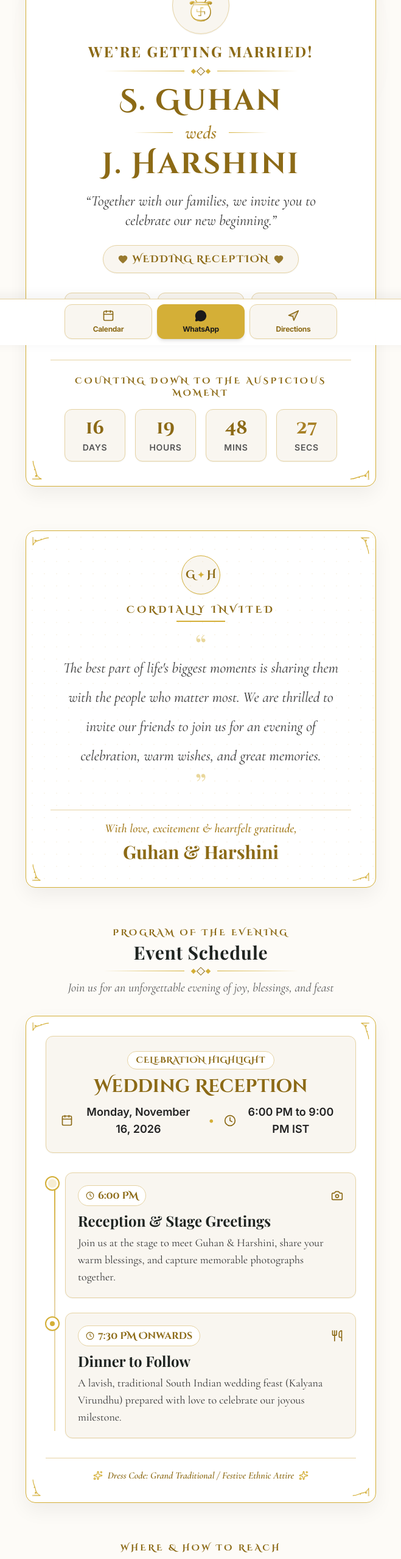
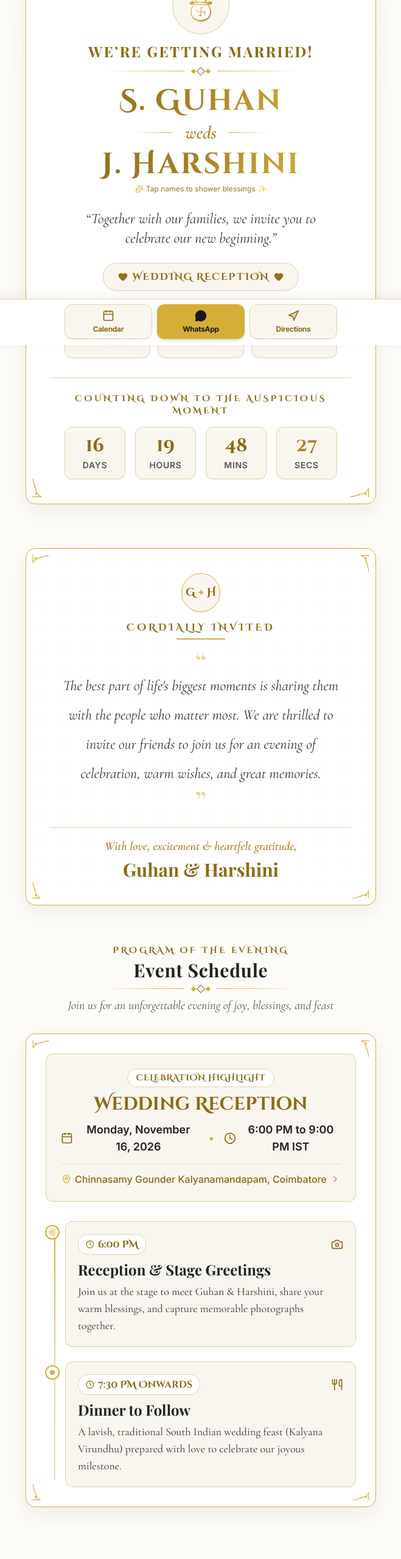
Before and after one commit to naveennagarajan34/react-vite-website, a React (Vite) app: page / in a window 1280 px wide. Shown: the part 234-2791 px from the top of the page at 61% size, without its empty margins (310-969 px from the left). Built offline with nearby package versions, Linux system fonts and the light colour scheme; the HTML template or start-up script is replaced by a standard one; a web font is replaced by a local one.

Commit message:
feat: remove address section & dress code, add dynamic falling petals & shimmer effects

```diff
--- a/src/App.jsx
+++ b/src/App.jsx
@@ -2,10 +2,10 @@ import React, { useState } from 'react';
 import { HeroSection } from './components/HeroSection';
 import { InvitationNote } from './components/InvitationNote';
 import { EventSchedule } from './components/EventSchedule';
-import { VenueNavigation } from './components/VenueNavigation';
 import { FooterBlessings } from './components/FooterBlessings';
 import { MobileQuickBar } from './components/MobileQuickBar';
 import { ThoranamHeader } from './components/OrnamentalMotifs';
+import { FallingPetalsCanvas } from './components/FallingPetalsCanvas';
 import { weddingAudio } from './utils/audioPlayer';
 import { Volume2, VolumeX } from 'lucide-react';
 
@@ -19,6 +19,9 @@ export default function App() {
 
   return (
     <div className="min-h-screen bg-royal-bg-pattern text-[#333333] flex flex-col relative selection:bg-[#D4AF37] selection:text-[#1A1A1A] font-inter">
+      {/* Dynamic Golden Flower Petals Background System */}
+      <FallingPetalsCanvas />
+
       {/* Top Auspicious Zari Ribbon & Thoranam */}
       <div className="sticky top-0 z-40 bg-white/95 backdrop-blur-md border-b border-[#E6D3A3]">
         <div className="zari-border-top" />
@@ -26,7 +29,7 @@ export default function App() {
         <div className="zari-border-bottom" />
       </div>
 
-      {/* Floating Ambient Music Audio Button (Accessible touch target >= 44px) */}
+      {/* Floating Ambient Music Audio Button with Dynamic Equalizer */}
       <div className="fixed top-12 right-3 sm:right-5 z-40">
         <button
           onClick={toggleMusic}
@@ -34,14 +37,19 @@ export default function App() {
           aria-label={isPlayingMusic ? "Mute traditional wedding music" : "Play traditional wedding music"}
           className={`min-h-[44px] min-w-[44px] flex items-center justify-center space-x-2 px-3.5 py-2 rounded-full text-sm font-semibold backdrop-blur-md shadow-md transition-all ${
             isPlayingMusic
-              ? 'bg-[#D4AF37] text-[#1A1A1A] ring-2 ring-[#E6D3A3] animate-pulse'
-              : 'bg-[#F9F6F0]/95 text-[#8C6A16] border border-[#E6D3A3] hover:bg-[#F3EDE2]'
+              ? 'bg-[#D4AF37] text-[#1A1A1A] ring-2 ring-[#E6D3A3] shadow-[0_0_20px_rgba(212,175,55,0.4)] animate-pulse'
+              : 'bg-[#F9F6F0]/95 text-[#8C6A16] border border-[#E6D3A3] hover:bg-[#F3EDE2] shadow-sm'
           }`}
         >
           {isPlayingMusic ? (
             <>
               <Volume2 className="w-4 h-4 text-[#1A1A1A]" />
               <span className="hidden sm:inline font-cinzel text-xs font-bold">Nadaswaram Playing</span>
+              <span className="flex items-end space-x-0.5 h-3 ml-1" aria-hidden="true">
+                <span className="w-0.5 bg-[#1A1A1A] h-3 animate-bounce" />
+                <span className="w-0.5 bg-[#1A1A1A] h-1.5 animate-pulse" />
+                <span className="w-0.5 bg-[#1A1A1A] h-2.5 animate-bounce" />
+              </span>
             </>
           ) : (
             <>
@@ -54,23 +62,20 @@ export default function App() {
 
       {/* Main Content Flow */}
       <main className="flex-1 max-w-2xl mx-auto w-full pt-3 pb-24 px-1 xs:px-2 sm:px-0">
-        {/* 1. Hero Section with Live Countdown */}
+        {/* 1. Hero Section with Live Countdown & Shimmer Names */}
         <HeroSection />
 
         {/* 2. The Invitation Note Card */}
         <InvitationNote />
 
-        {/* 3. Event Schedule & Timeline */}
+        {/* 3. Event Schedule & Timeline with Integrated Venue Hall */}
         <EventSchedule />
 
-        {/* 4. Venue & Directions */}
-        <VenueNavigation />
-
-        {/* 5. Footer & Blessings */}
+        {/* 4. Footer & Blessings */}
         <FooterBlessings />
       </main>
 
-      {/* 6. Sticky Mobile Quick Action Bar */}
+      {/* 5. Sticky Mobile Quick Action Bar (with Directions button) */}
       <MobileQuickBar />
     </div>
   );
--- a/src/components/EventSchedule.jsx
+++ b/src/components/EventSchedule.jsx
@@ -1,8 +1,12 @@
 import React from 'react';
 import { CornerOrnament, GoldDivider } from './OrnamentalMotifs';
-import { Calendar, Clock, Sparkles, Utensils, Camera } from 'lucide-react';
+import { Calendar, Clock, MapPin, Utensils, Camera, ChevronRight } from 'lucide-react';
 
 export const EventSchedule = () => {
+  const directionsUrl = `https://www.google.com/maps/search/?api=1&query=${encodeURIComponent(
+    'Chinnasamy Gounder Kalyanamandapam, Kulathupalayam, Kovaipudur, Coimbatore, Tamil Nadu 641042'
+  )}`;
+
   return (
     <section className="py-8 px-3 xs:px-4 sm:px-6 relative">
       <div className="max-w-xl mx-auto">
@@ -20,21 +24,23 @@ export const EventSchedule = () => {
           </p>
         </div>
 
-        {/* Schedule Main Card: Clean White with Refined Gold Border & Soft Ambient Shadow */}
-        <div className="relative bg-[#FFFFFF] border border-[#D4AF37] rounded-2xl px-4 py-8 sm:p-8 shadow-[0_12px_32px_rgba(0,0,0,0.06)]">
+        {/* Schedule Main Card with Dynamic Hover Lift */}
+        <div className="luxury-card relative bg-[#FFFFFF] border border-[#D4AF37] rounded-2xl px-4 py-8 sm:p-8 shadow-[0_12px_32px_rgba(0,0,0,0.06)]">
           <CornerOrnament className="absolute top-2.5 left-2.5 w-7 h-7 text-[#D4AF37]" position="top-left" />
           <CornerOrnament className="absolute top-2.5 right-2.5 w-7 h-7 text-[#D4AF37]" position="top-right" />
           <CornerOrnament className="absolute bottom-2.5 left-2.5 w-7 h-7 text-[#D4AF37]" position="bottom-left" />
           <CornerOrnament className="absolute bottom-2.5 right-2.5 w-7 h-7 text-[#D4AF37]" position="bottom-right" />
 
-          {/* Event Master Info Banner (Soft Ivory Cream #F9F6F0 + Champagne Gold Border #E6D3A3) */}
-          <div className="bg-[#F9F6F0] border border-[#E6D3A3] rounded-xl p-4 sm:p-6 text-center mb-8 shadow-sm">
+          {/* Event Master Info Banner with Venue Hall Name */}
+          <div className="bg-[#F9F6F0] border border-[#E6D3A3] rounded-xl p-4 sm:p-6 text-center mb-8 shadow-sm hover:border-[#D4AF37] transition-all">
             <span className="inline-block bg-[#FFFFFF] text-[#8C6A16] font-cinzel text-xs sm:text-sm font-bold px-3.5 py-1 rounded-full uppercase tracking-wider mb-2.5 border border-[#E6D3A3]">
               Celebration Highlight
             </span>
             <h3 className="font-cinzel text-2xl sm:text-3xl font-bold text-[#8C6A16] mb-2.5">
               Wedding Reception
             </h3>
+
+            {/* Date & Time */}
             <div className="flex flex-col sm:flex-row items-center justify-center gap-2.5 sm:gap-4 text-base sm:text-lg text-[#222222] mt-2 font-semibold">
               <div className="flex items-center space-x-2 text-[#8C6A16]">
                 <Calendar className="w-5 h-5 text-[#8C6A16] flex-shrink-0" />
@@ -46,20 +52,34 @@ export const EventSchedule = () => {
                 <span className="font-inter text-[#222222]">6:00 PM to 9:00 PM IST</span>
               </div>
             </div>
+
+            {/* Venue Location Line */}
+            <div className="mt-3.5 pt-3 border-t border-[#E6D3A3]/60 flex items-center justify-center">
+              <a
+                href={directionsUrl}
+                target="_blank"
+                rel="noopener noreferrer"
+                className="inline-flex items-center space-x-1.5 text-sm sm:text-base font-inter font-medium text-[#8C6A16] hover:text-[#5E4409] transition-colors group"
+              >
+                <MapPin className="w-4 h-4 text-[#D4AF37] flex-shrink-0 group-hover:scale-110 transition-transform" />
+                <span>Chinnasamy Gounder Kalyanamandapam, Coimbatore</span>
+                <ChevronRight className="w-4 h-4 text-[#8C6A16] opacity-70 group-hover:translate-x-0.5 transition-transform" />
+              </a>
+            </div>
           </div>
 
           {/* Timeline Cards */}
           <div className="relative pl-6 sm:pl-8 space-y-6 before:content-[''] before:absolute before:left-2.5 sm:before:left-3.5 before:top-3 before:bottom-3 before:w-0.5 before:bg-gradient-to-b before:from-[#D4AF37] before:via-[#E6D3A3] before:to-[#D4AF37]/40">
 
             {/* Timeline Item 1: 6:00 PM */}
-            <div className="relative">
+            <div className="relative group">
               {/* Bullet Node */}
-              <div className="absolute -left-[29px] sm:-left-[33px] top-1.5 w-6 h-6 rounded-full bg-[#FFFFFF] border-2 border-[#D4AF37] flex items-center justify-center shadow-sm">
+              <div className="absolute -left-[29px] sm:-left-[33px] top-1.5 w-6 h-6 rounded-full bg-[#FFFFFF] border-2 border-[#D4AF37] flex items-center justify-center shadow-sm group-hover:scale-110 transition-transform">
                 <div className="w-2 h-2 rounded-full bg-[#D4AF37] animate-ping" />
               </div>
 
               {/* Card Body */}
-              <div className="bg-[#F9F6F0] border border-[#E6D3A3] rounded-xl p-4 sm:p-5 hover:border-[#D4AF37] transition-all shadow-sm">
+              <div className="bg-[#F9F6F0] border border-[#E6D3A3] rounded-xl p-4 sm:p-5 hover:border-[#D4AF37] hover:shadow-md transition-all shadow-sm">
                 <div className="flex items-center justify-between mb-2">
                   <span className="inline-flex items-center space-x-1.5 text-[#8C6A16] font-cinzel text-sm sm:text-base font-bold bg-[#FFFFFF] border border-[#E6D3A3] px-3 py-1 rounded-full">
                     <Clock className="w-3.5 h-3.5 text-[#8C6A16]" />
@@ -77,14 +97,14 @@ export const EventSchedule = () => {
             </div>
 
             {/* Timeline Item 2: 7:30 PM Onwards */}
-            <div className="relative">
+            <div className="relative group">
               {/* Bullet Node */}
-              <div className="absolute -left-[29px] sm:-left-[33px] top-1.5 w-6 h-6 rounded-full bg-[#FFFFFF] border-2 border-[#D4AF37] flex items-center justify-center shadow-sm">
+              <div className="absolute -left-[29px] sm:-left-[33px] top-1.5 w-6 h-6 rounded-full bg-[#FFFFFF] border-2 border-[#D4AF37] flex items-center justify-center shadow-sm group-hover:scale-110 transition-transform">
                 <div className="w-2 h-2 rounded-full bg-[#D4AF37]" />
               </div>
 
               {/* Card Body */}
-              <div className="bg-[#F9F6F0] border border-[#E6D3A3] rounded-xl p-4 sm:p-5 hover:border-[#D4AF37] transition-all shadow-sm">
+              <div className="bg-[#F9F6F0] border border-[#E6D3A3] rounded-xl p-4 sm:p-5 hover:border-[#D4AF37] hover:shadow-md transition-all shadow-sm">
                 <div className="flex items-center justify-between mb-2">
                   <span className="inline-flex items-center space-x-1.5 text-[#8C6A16] font-cinzel text-sm sm:text-base font-bold bg-[#FFFFFF] border border-[#E6D3A3] px-3 py-1 rounded-full">
                     <Clock className="w-3.5 h-3.5 text-[#8C6A16]" />
@@ -102,13 +122,6 @@ export const EventSchedule = () => {
             </div>
 
           </div>
-
-          {/* Auspicious Dress Code / Welcome note */}
-          <div className="mt-8 pt-4 border-t border-[#E6D3A3] flex items-center justify-center space-x-2 text-sm sm:text-base text-[#8C6A16] font-cormorant italic text-center font-semibold">
-            <Sparkles className="w-4 h-4 text-[#D4AF37] flex-shrink-0" />
-            <span>Dress Code: Grand Traditional / Festive Ethnic Attire</span>
-            <Sparkles className="w-4 h-4 text-[#D4AF37] flex-shrink-0" />
-          </div>
         </div>
       </div>
     </section>
--- a/src/components/HeroSection.jsx
+++ b/src/components/HeroSection.jsx
@@ -1,6 +1,7 @@
 import React, { useState, useEffect } from 'react';
+import confetti from 'canvas-confetti';
 import { KalasamIcon, CornerOrnament, GoldDivider } from './OrnamentalMotifs';
-import { Calendar, Clock, MapPin, Heart } from 'lucide-react';
+import { Calendar, Clock, MapPin, Heart, Sparkles } from 'lucide-react';
 
 export const HeroSection = () => {
   // Target: November 16, 2026, 6:00 PM IST (Coimbatore)
@@ -13,6 +14,19 @@ export const HeroSection = () => {
     seconds: 0,
     isExpired: false
   });
+
+  const [celebrated, setCelebrated] = useState(false);
+
+  const triggerShowerConfetti = () => {
+    setCelebrated(true);
+    confetti({
+      particleCount: 75,
+      spread: 70,
+      origin: { y: 0.6 },
+      colors: ['#D4AF37', '#E6D3A3', '#8C6A16', '#FAF4E6', '#F5E6C8']
+    });
+    setTimeout(() => setCelebrated(false), 2000);
+  };
 
   useEffect(() => {
     const calculateTimeLeft = () => {
@@ -50,11 +64,11 @@ export const HeroSection = () => {
 
   return (
     <section className="relative overflow-hidden pt-6 pb-10 px-3 xs:px-4 sm:px-6 text-center">
-      {/* Decorative Aura / Background Glow */}
-      <div className="absolute top-1/4 left-1/2 -translate-x-1/2 -translate-y-1/2 w-72 sm:w-96 h-72 sm:h-96 bg-[#D4AF37]/10 rounded-full blur-3xl pointer-events-none" />
+      {/* Dynamic Ambient Background Glow */}
+      <div className="absolute top-1/4 left-1/2 -translate-x-1/2 -translate-y-1/2 w-80 sm:w-[420px] h-80 sm:h-[420px] bg-[#D4AF37]/15 rounded-full blur-3xl pointer-events-none animate-pulse-slow" />
 
-      {/* Main Luxury Frame Card: Clean White with Refined Gold Border & Soft Ambient Shadow */}
-      <div className="relative max-w-xl mx-auto bg-[#FFFFFF] border border-[#D4AF37] rounded-2xl px-4 py-8 sm:p-10 shadow-[0_12px_32px_rgba(0,0,0,0.06)]">
+      {/* Main Luxury Frame Card with Dynamic Hover Lift */}
+      <div className="luxury-card relative max-w-xl mx-auto bg-[#FFFFFF] border border-[#D4AF37] rounded-2xl px-4 py-8 sm:p-10 shadow-[0_12px_32px_rgba(0,0,0,0.06)]">
         {/* Four Corner Ornaments */}
         <CornerOrnament className="absolute top-2.5 left-2.5 w-7 h-7 sm:w-8 sm:h-8" position="top-left" />
         <CornerOrnament className="absolute top-2.5 right-2.5 w-7 h-7 sm:w-8 sm:h-8" position="top-right" />
@@ -73,7 +87,7 @@ export const HeroSection = () => {
           </span>
         </div>
 
-        {/* Central Kalasam Icon */}
+        {/* Central Kalasam Icon with Floating Animation */}
         <div className="my-3 flex justify-center">
           <div className="p-3.5 bg-[#F9F6F0] border border-[#E6D3A3] rounded-full shadow-sm animate-float">
             <KalasamIcon className="w-14 h-14 sm:w-16 sm:h-16" />
@@ -88,9 +102,13 @@ export const HeroSection = () => {
         {/* Gold Divider */}
         <GoldDivider className="my-3" />
 
-        {/* Couple Names in Deep Antique Gold */}
-        <div className="my-5">
-          <h1 className="font-cinzel text-[2rem] xs:text-[2.25rem] sm:text-5xl font-bold tracking-wider text-[#8C6A16] leading-tight">
+        {/* Couple Names with Continuous Shimmer Wave & Tap to Shower Confetti */}
+        <div
+          onClick={triggerShowerConfetti}
+          title="Tap to shower blessings!"
+          className="my-5 cursor-pointer group select-none transition-transform active:scale-95"
+        >
+          <h1 className="font-cinzel text-[2.1rem] xs:text-[2.35rem] sm:text-5xl font-bold tracking-wider gold-shimmer-text leading-tight group-hover:scale-[1.02] transition-transform">
             S. Guhan
           </h1>
           <div className="flex items-center justify-center space-x-3 my-2.5">
@@ -100,9 +118,13 @@ export const HeroSection = () => {
             </span>
             <div className="h-[1px] w-12 sm:w-16 bg-gradient-to-l from-transparent to-[#D4AF37]" />
           </div>
-          <h1 className="font-cinzel text-[2rem] xs:text-[2.25rem] sm:text-5xl font-bold tracking-wider text-[#8C6A16] leading-tight">
+          <h1 className="font-cinzel text-[2.1rem] xs:text-[2.35rem] sm:text-5xl font-bold tracking-wider gold-shimmer-text leading-tight group-hover:scale-[1.02] transition-transform">
             J. Harshini
           </h1>
+          <span className="inline-flex items-center space-x-1 text-[11px] sm:text-xs text-[#8C6A16] font-inter font-medium mt-2 opacity-80 group-hover:opacity-100 transition-opacity">
+            <Sparkles className="w-3.5 h-3.5 text-[#D4AF37]" />
+            <span>Tap names to shower blessings ✨</span>
+          </span>
         </div>
 
         {/* Tagline in Charcoal Gray */}
@@ -110,8 +132,8 @@ export const HeroSection = () => {
           &ldquo;Together with our families, we invite you to celebrate our new beginning.&rdquo;
         </p>
 
-        {/* Event Highlight Badge in Champagne Gold */}
-        <div className="mt-6 mb-8 inline-flex items-center space-x-2 bg-[#F9F6F0] border border-[#E6D3A3] px-6 py-2.5 rounded-full shadow-sm">
+        {/* Event Highlight Badge */}
+        <div className="mt-6 mb-8 inline-flex items-center space-x-2 bg-[#F9F6F0] border border-[#E6D3A3] px-6 py-2.5 rounded-full shadow-sm hover:border-[#D4AF37] transition-all">
           <Heart className="w-4 h-4 text-[#8C6A16] fill-[#8C6A16] animate-pulse" />
           <span className="font-cinzel text-sm sm:text-base tracking-widest text-[#8C6A16] font-bold uppercase">
             Wedding Reception
@@ -119,23 +141,28 @@ export const HeroSection = () => {
           <Heart className="w-4 h-4 text-[#8C6A16] fill-[#8C6A16] animate-pulse" />
         </div>
 
-        {/* Key Event Badges (Date, Time, Venue): Soft Ivory Cream + Champagne Gold Border */}
+        {/* Details Chips: Date, Time & Venue Hall */}
         <div className="grid grid-cols-1 sm:grid-cols-3 gap-3 max-w-md mx-auto mb-8">
-          <div className="flex items-center justify-center space-x-2.5 bg-[#F9F6F0] border border-[#E6D3A3] rounded-xl p-3 sm:p-3.5 shadow-sm">
+          <div className="flex items-center justify-center space-x-2.5 bg-[#F9F6F0] border border-[#E6D3A3] rounded-xl p-3 sm:p-3.5 shadow-sm hover:border-[#D4AF37] transition-all">
             <Calendar className="w-5 h-5 text-[#8C6A16] flex-shrink-0" />
             <span className="font-inter text-base font-semibold text-[#222222]">Nov 16, 2026</span>
           </div>
-          <div className="flex items-center justify-center space-x-2.5 bg-[#F9F6F0] border border-[#E6D3A3] rounded-xl p-3 sm:p-3.5 shadow-sm">
+          <div className="flex items-center justify-center space-x-2.5 bg-[#F9F6F0] border border-[#E6D3A3] rounded-xl p-3 sm:p-3.5 shadow-sm hover:border-[#D4AF37] transition-all">
             <Clock className="w-5 h-5 text-[#8C6A16] flex-shrink-0" />
             <span className="font-inter text-base font-semibold text-[#222222]">6:00 PM IST</span>
           </div>
-          <div className="flex items-center justify-center space-x-2.5 bg-[#F9F6F0] border border-[#E6D3A3] rounded-xl p-3 sm:p-3.5 shadow-sm">
-            <MapPin className="w-5 h-5 text-[#8C6A16] flex-shrink-0" />
+          <a
+            href="https://www.google.com/maps/search/?api=1&query=Chinnasamy+Gounder+Kalyanamandapam+Kulathupalayam+Kovaipudur+Coimbatore"
+            target="_blank"
+            rel="noopener noreferrer"
+            className="flex items-center justify-center space-x-2.5 bg-[#F9F6F0] border border-[#E6D3A3] rounded-xl p-3 sm:p-3.5 shadow-sm hover:border-[#D4AF37] hover:bg-[#FAF5EA] transition-all group"
+          >
+            <MapPin className="w-5 h-5 text-[#8C6A16] flex-shrink-0 group-hover:scale-110 transition-transform" />
             <span className="font-inter text-base font-semibold text-[#222222]">Coimbatore</span>
-          </div>
+          </a>
         </div>
 
-        {/* Live Countdown Timer */}
+        {/* Live Countdown Timer with Glowing Progress feel */}
         <div className="mt-2 pt-6 border-t border-[#E6D3A3]">
           <p className="font-cinzel text-sm uppercase tracking-[0.2em] sm:tracking-[0.25em] text-[#8C6A16] mb-4 font-bold">
             Counting Down To The Auspicious Moment
@@ -150,7 +177,7 @@ export const HeroSection = () => {
           ) : (
             <div className="grid grid-cols-4 gap-2 sm:gap-4 max-w-md mx-auto">
               {/* Days */}
-              <div className="bg-[#F9F6F0] border border-[#E6D3A3] rounded-xl p-2.5 sm:p-3 shadow-sm flex flex-col items-center">
+              <div className="bg-[#F9F6F0] border border-[#E6D3A3] rounded-xl p-2.5 sm:p-3 shadow-sm hover:border-[#D4AF37] transition-all flex flex-col items-center">
                 <span className="font-cinzel text-2xl sm:text-3xl font-bold text-[#8C6A16]">
                   {String(timeLeft.days).padStart(2, '0')}
                 </span>
@@ -160,7 +187,7 @@ export const HeroSection = () => {
               </div>
 
               {/* Hours */}
-              <div className="bg-[#F9F6F0] border border-[#E6D3A3] rounded-xl p-2.5 sm:p-3 shadow-sm flex flex-col items-center">
+              <div className="bg-[#F9F6F0] border border-[#E6D3A3] rounded-xl p-2.5 sm:p-3 shadow-sm hover:border-[#D4AF37] transition-all flex flex-col items-center">
                 <span className="font-cinzel text-2xl sm:text-3xl font-bold text-[#8C6A16]">
                   {String(timeLeft.hours).padStart(2, '0')}
                 </span>
@@ -170,7 +197,7 @@ export const HeroSection = () => {
               </div>
 
               {/* Minutes */}
-              <div className="bg-[#F9F6F0] border border-[#E6D3A3] rounded-xl p-2.5 sm:p-3 shadow-sm flex flex-col items-center">
+              <div className="bg-[#F9F6F0] border border-[#E6D3A3] rounded-xl p-2.5 sm:p-3 shadow-sm hover:border-[#D4AF37] transition-all flex flex-col items-center">
                 <span className="font-cinzel text-2xl sm:text-3xl font-bold text-[#8C6A16]">
                   {String(timeLeft.minutes).padStart(2, '0')}
                 </span>
@@ -180,8 +207,8 @@ export const HeroSection = () => {
               </div>
 
               {/* Seconds */}
-              <div className="bg-[#F9F6F0] border border-[#E6D3A3] rounded-xl p-2.5 sm:p-3 shadow-sm flex flex-col items-center">
-                <span className="font-cinzel text-2xl sm:text-3xl font-bold text-[#A88127]">
+              <div className="bg-[#F9F6F0] border border-[#E6D3A3] rounded-xl p-2.5 sm:p-3 shadow-sm hover:border-[#D4AF37] transition-all flex flex-col items-center">
+                <span className="font-cinzel text-2xl sm:text-3xl font-bold text-[#A88127] animate-pulse">
                   {String(timeLeft.seconds).padStart(2, '0')}
                 </span>
                 <span className="font-inter text-xs sm:text-sm text-[#555555] font-semibold uppercase tracking-wider mt-1">
--- a/src/index.css
+++ b/src/index.css
@@ -30,14 +30,46 @@ body {
   background: #D4AF37;
 }
 
-/* Deep Antique Gold Metallic Text Gradient */
+/* Deep Antique Gold Metallic Text Gradient with Shimmer Wave */
+@keyframes shimmer-sweep {
+  0% { background-position: -200% center; }
+  100% { background-position: 200% center; }
+}
+
+.gold-shimmer-text {
+  background: linear-gradient(
+    90deg,
+    #8C6A16 0%,
+    #A88127 25%,
+    #D4AF37 45%,
+    #FAF6EB 50%,
+    #D4AF37 55%,
+    #A88127 75%,
+    #8C6A16 100%
+  );
+  background-size: 200% auto;
+  -webkit-background-clip: text;
+  -webkit-text-fill-color: transparent;
+  animation: shimmer-sweep 6s ease-in-out infinite;
+}
+
 .gold-text-gradient {
   background: linear-gradient(135deg, #8C6A16 0%, #A88127 45%, #6E520E 100%);
   -webkit-background-clip: text;
   -webkit-text-fill-color: transparent;
 }
 
-/* Champagne Gold Borders */
+/* Dynamic Luxury Card with Hover Lift */
+.luxury-card {
+  transition: transform 0.4s cubic-bezier(0.16, 1, 0.3, 1), box-shadow 0.4s ease, border-color 0.4s ease;
+}
+.luxury-card:hover {
+  transform: translateY(-3px);
+  box-shadow: 0 20px 40px rgba(0, 0, 0, 0.08), 0 0 24px rgba(212, 175, 55, 0.18);
+  border-color: #D4AF37;
+}
+
+/* Champagne Gold Hairline Borders */
 .gold-border {
   border: 1px solid #D4AF37;
   box-shadow: 0 12px 32px rgba(0, 0, 0, 0.06);
```
